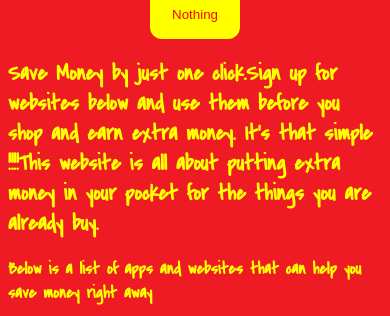
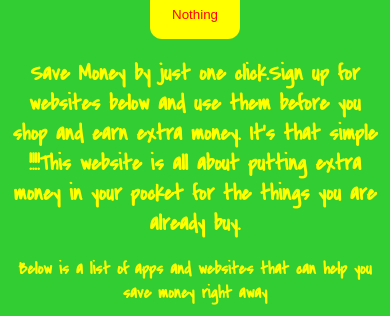
Before and after one commit to amrinder86/amrinder86.github.io, a plain HTML site: page index.html in a window 390 px wide. Shown: the part 132-448 px from the top of the page. Drawn offline with Linux system fonts and the light colour scheme.

Commit message:
Add more media queries

```diff
--- a/style.css
+++ b/style.css
@@ -1,5 +1,5 @@
 body {
-  background-image: url("red.png");
+  background-color: red;
 
 }
 
@@ -70,6 +70,7 @@ body {
     body {
     font-family: 'Covered By Your Grace', cursive;
     font-size: 15px;
-    background-color: #4FC520;
+    background-image: url("lime_green.jpg");
+    text-align: center;
     }
 }
```
Also changed, not shown: lime_green.jpg (added).
